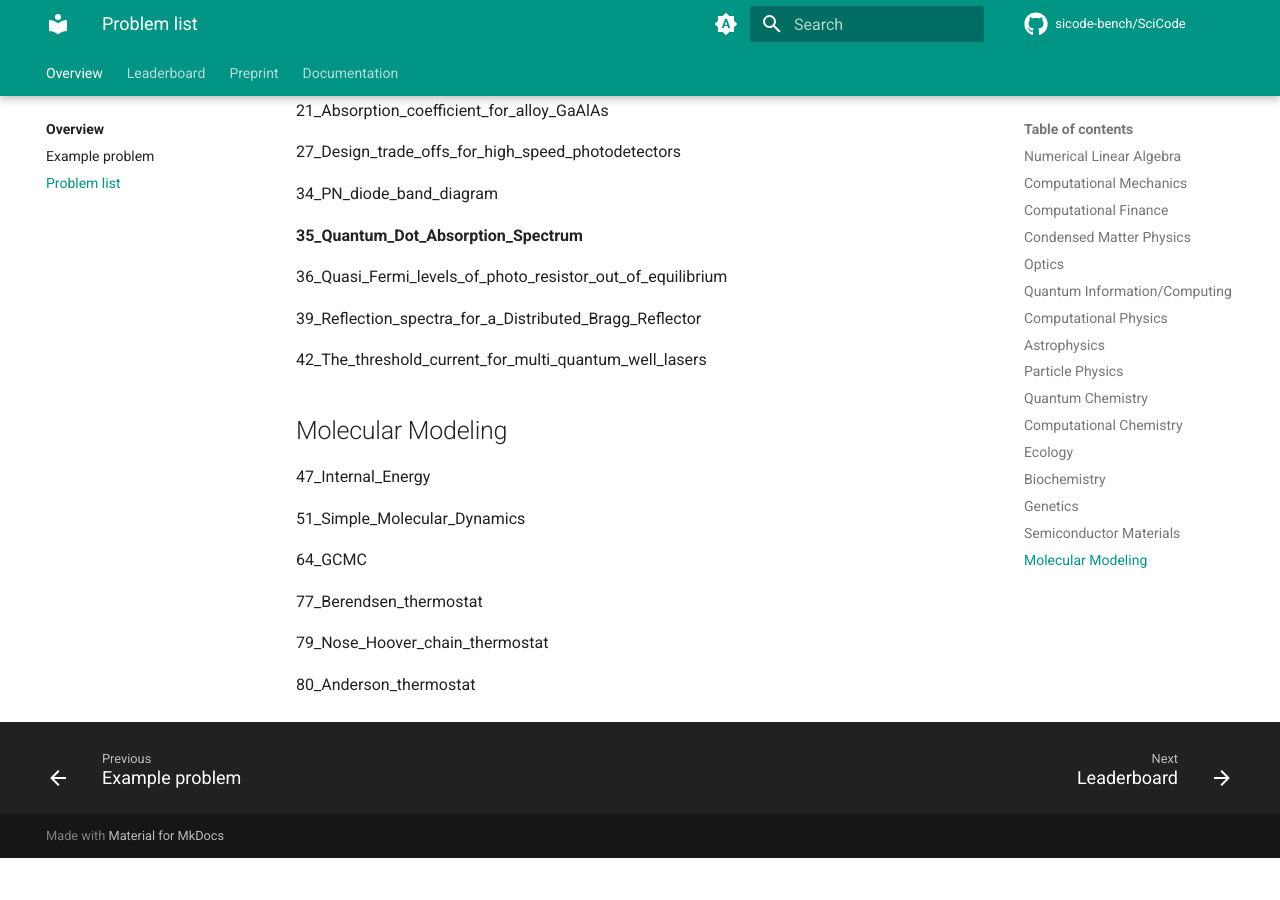
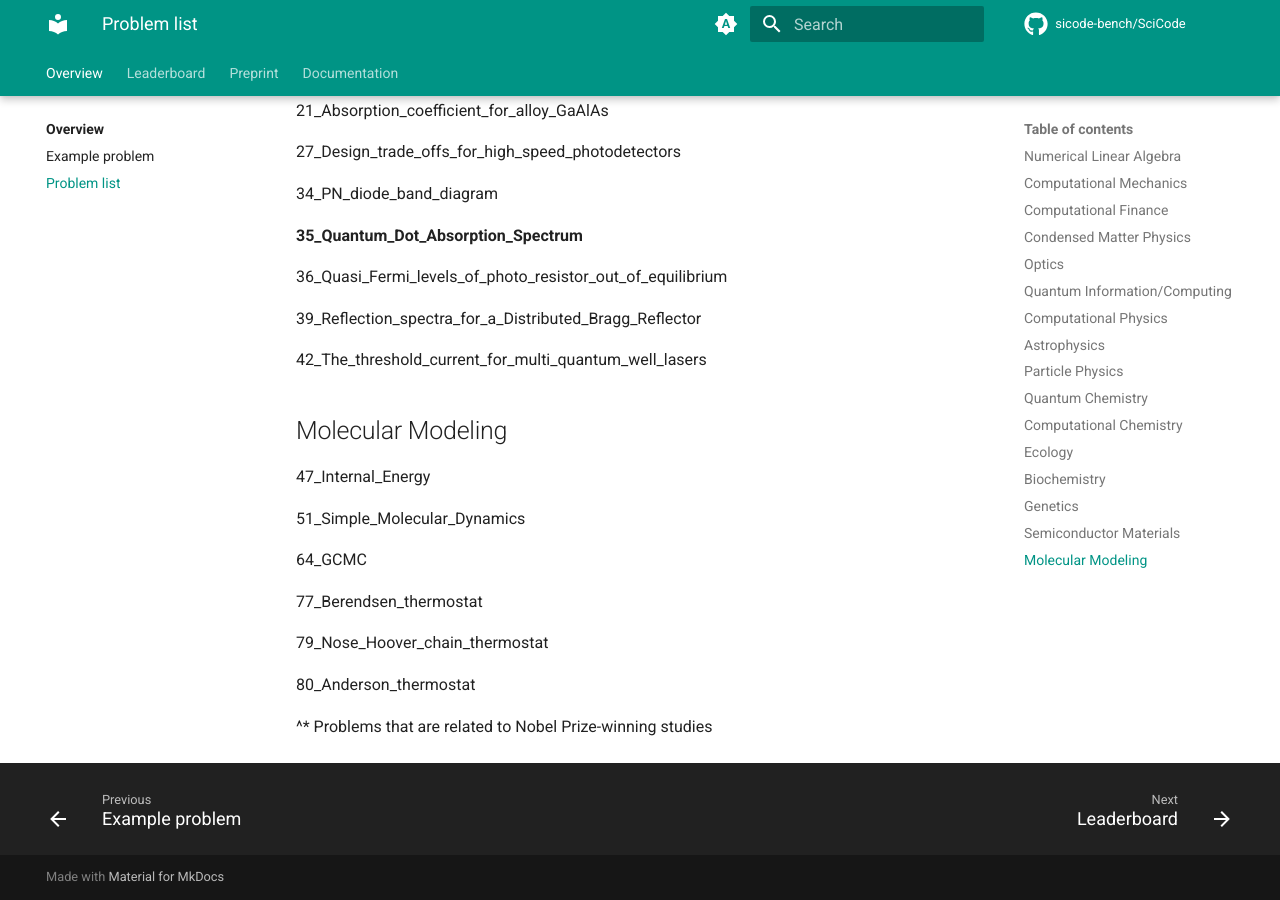
Before and after one commit to scicode-bench/scicode-bench.github.io, an MkDocs documentation site: the page built from docs/problems.md, in a window 1280 px wide and 900 px high, scrolled down 3976 px. Built offline with MkDocs 1.6.1 and Material for MkDocs 9.7.7, drawn with Linux system fonts in a browser that asks for light colours; comment, search, counter and statistics services are not loaded; before the commit the page ends 4834 px from its top, so only the background shows below that.

Commit message:
Update problems.md

```diff
--- a/docs/problems.md
+++ b/docs/problems.md
@@ -109,7 +109,7 @@
 **70_neutrino_oscillation**
 
 ## Quantum Chemistry
-**12_Schrodinger_DFT_with_SCF**
+**12_Schrodinger_DFT_with_SCF**^*
 
 30_helium_slater_jastrow_wavefunction
 
@@ -172,3 +172,5 @@
 79_Nose_Hoover_chain_thermostat
 
 80_Anderson_thermostat
+
+^* Problems that are related to Nobel Prize-winning studies
```
